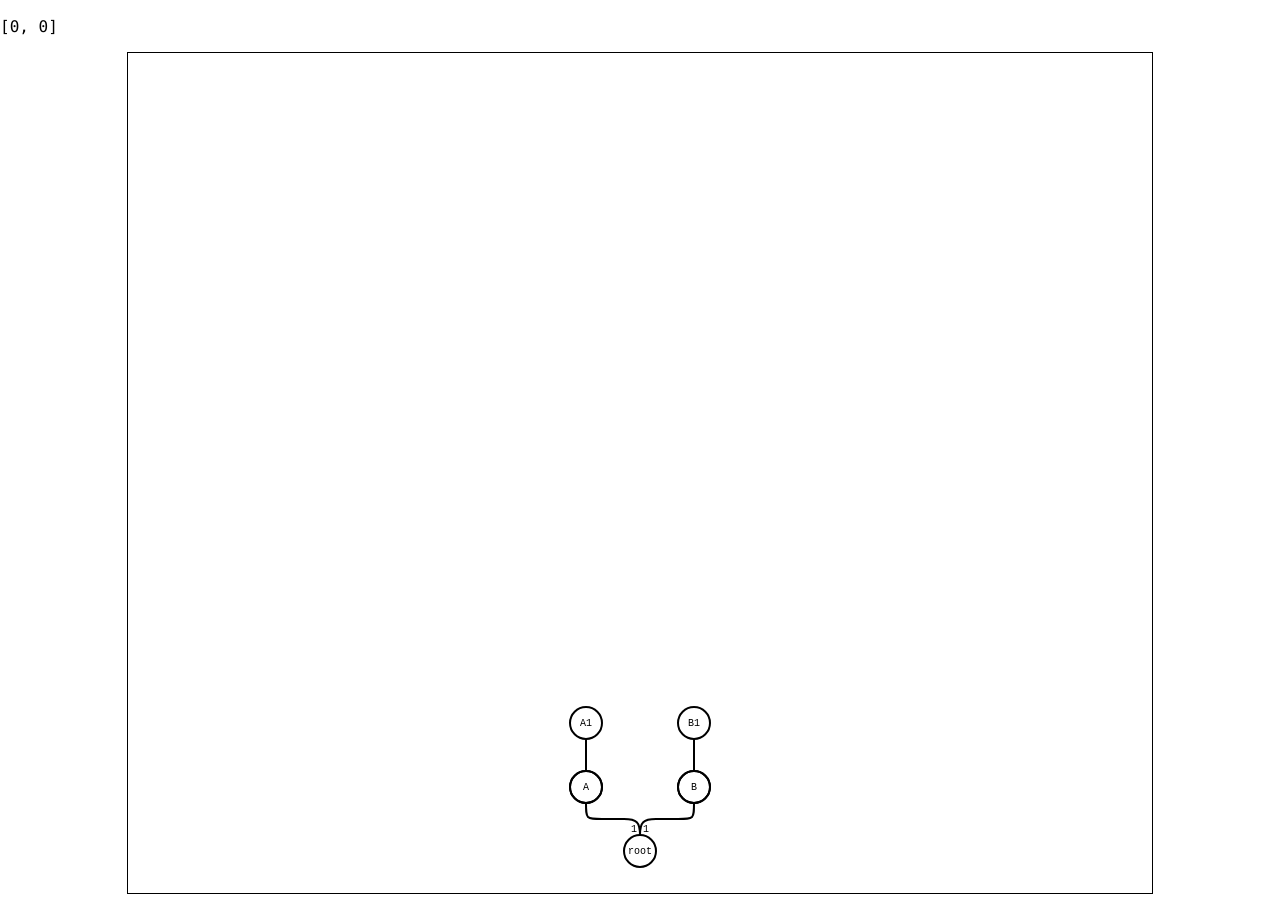
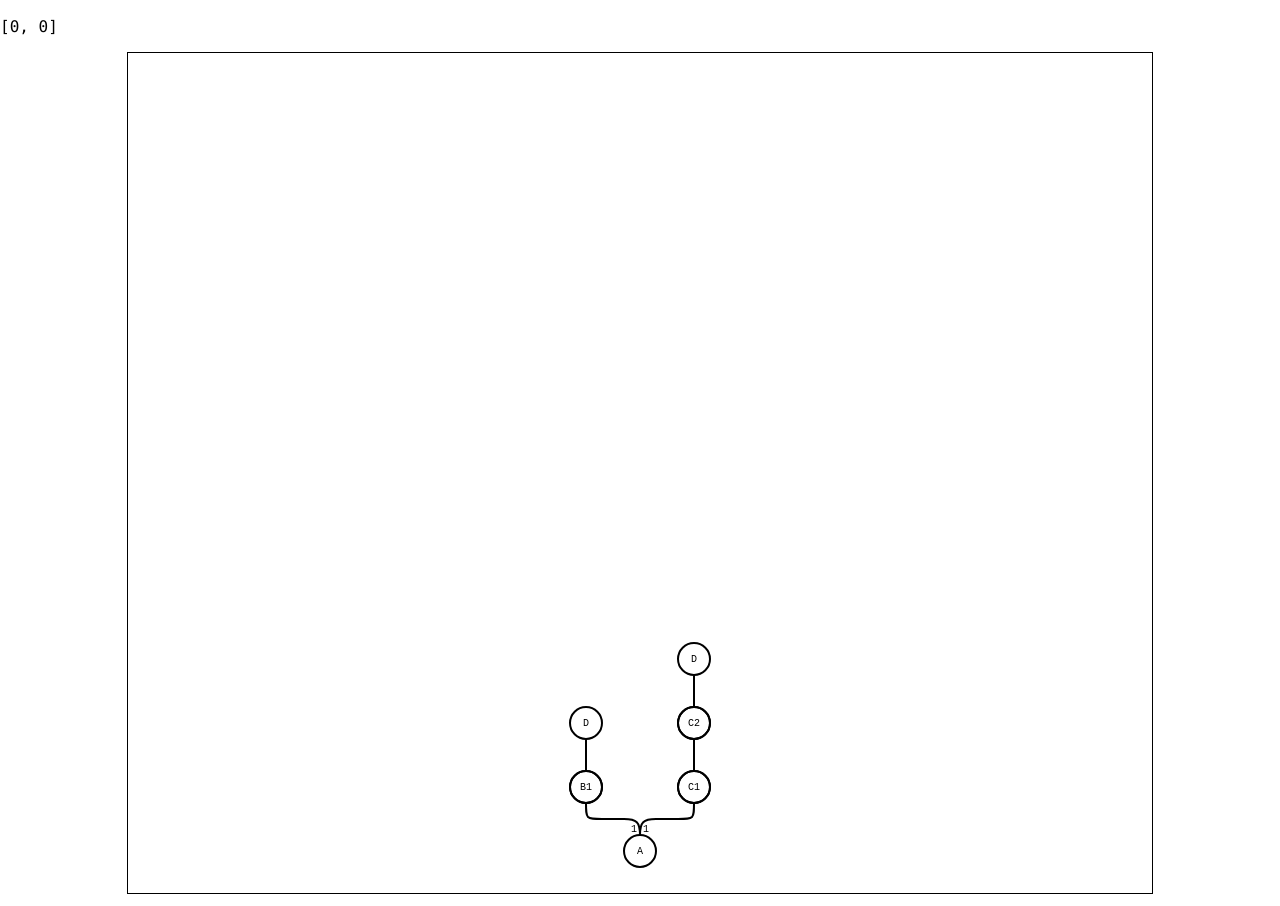
Before and after one commit to math2001/git-tree-visualiser, a React (Create React App) app: page / in a window 1280 px wide. Built offline with nearby package versions, Linux system fonts and the light colour scheme.

Commit message:
add some repos

```diff
--- a/src/App.tsx
+++ b/src/App.tsx
@@ -2,8 +2,10 @@ import {
   doubleNestedSplit,
   doubleSplit,
   quadrupleSplit,
+  simpleMerge,
   tripleSplit,
   tripleSplitNested,
+  unevenMerge,
 } from "./sample_repos";
 import { RepoDetails } from "./types";
 import { Visualizer } from "./Visualizer";
@@ -235,6 +237,8 @@ details = doubleSplit;
 // details = tripleSplit;
 // details = tripleSplitNested;
 // details = quadrupleSplit;
+details = simpleMerge;
+details = unevenMerge
 
 function makeLiaison(
   details: RepoDetails,
--- a/src/sample_repos.tsx
+++ b/src/sample_repos.tsx
@@ -211,3 +211,61 @@ export const quadrupleSplit: RepoDetails = {
     },
   },
 };
+
+export const simpleMerge: RepoDetails = {
+  commits: {
+    "0e8263d0629d919e9c85efe0ab8e7a6c204f27be": { message: "D", children: [] },
+    d0cb176ba7e24a1c25afd04e5d410e5d534601d7: {
+      message: "C1",
+      children: ["0e8263d0629d919e9c85efe0ab8e7a6c204f27be"],
+    },
+    "5bf462982ece0641cae9cd2700ed969c2454f0a9": {
+      message: "B1",
+      children: ["0e8263d0629d919e9c85efe0ab8e7a6c204f27be"],
+    },
+    d662e9f080b3d679606e0522086a3cab4abdbe6d: {
+      message: "A",
+      children: [
+        "5bf462982ece0641cae9cd2700ed969c2454f0a9",
+        "d0cb176ba7e24a1c25afd04e5d410e5d534601d7",
+      ],
+    },
+  },
+  roots: ["d662e9f080b3d679606e0522086a3cab4abdbe6d"],
+  branches: {
+    feature: "5bf462982ece0641cae9cd2700ed969c2454f0a9",
+    main: "0e8263d0629d919e9c85efe0ab8e7a6c204f27be",
+  },
+  HEAD: "main",
+};
+
+export const unevenMerge: RepoDetails = {
+  commits: {
+    "5ff9f6844a97fafb62451492bbda557e9c300552": { message: "D", children: [] },
+    afb9e2dd01ca87c48d0a8a0f3f42d506032c1fa4: {
+      message: "C2",
+      children: ["5ff9f6844a97fafb62451492bbda557e9c300552"],
+    },
+    d0cb176ba7e24a1c25afd04e5d410e5d534601d7: {
+      message: "C1",
+      children: ["afb9e2dd01ca87c48d0a8a0f3f42d506032c1fa4"],
+    },
+    "5bf462982ece0641cae9cd2700ed969c2454f0a9": {
+      message: "B1",
+      children: ["5ff9f6844a97fafb62451492bbda557e9c300552"],
+    },
+    d662e9f080b3d679606e0522086a3cab4abdbe6d: {
+      message: "A",
+      children: [
+        "5bf462982ece0641cae9cd2700ed969c2454f0a9",
+        "d0cb176ba7e24a1c25afd04e5d410e5d534601d7",
+      ],
+    },
+  },
+  roots: ["d662e9f080b3d679606e0522086a3cab4abdbe6d"],
+  branches: {
+    feature: "5bf462982ece0641cae9cd2700ed969c2454f0a9",
+    main: "5ff9f6844a97fafb62451492bbda557e9c300552",
+  },
+  HEAD: "main",
+};
```
Also changed, not shown: 1 other file (tests, documents, lock files or other folders).
